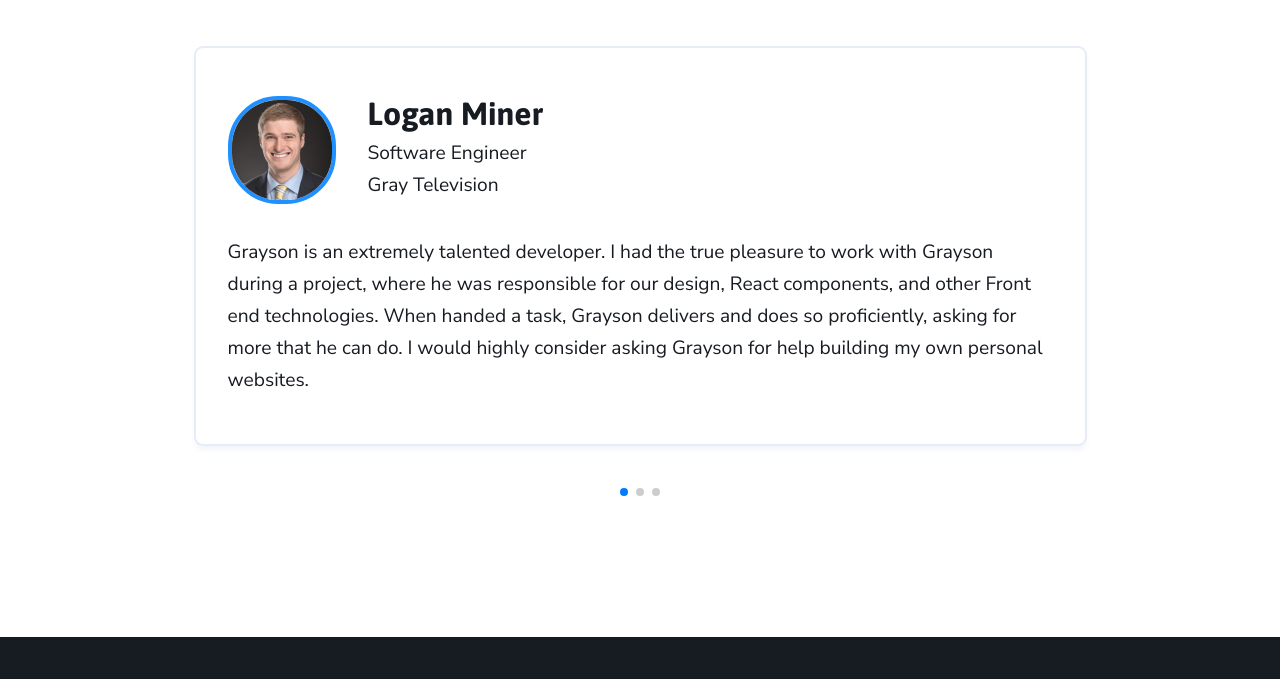
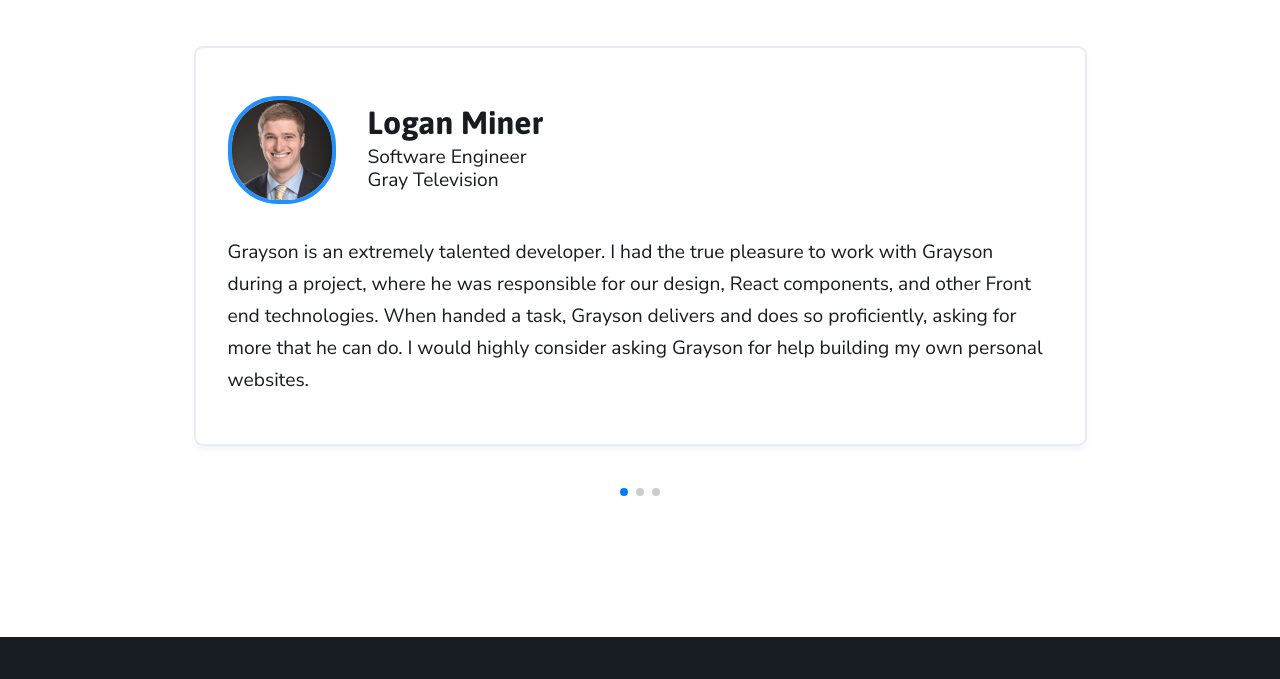
Before and after one commit to graysonlee123/dev-portfolio, a website: page index.html in a window 1280 px wide. Shown: the part 3840-4519 px from the top of the page. Drawn offline with nearby package versions, Linux system fonts and the light colour scheme.

Commit message:
fixes line height for testimonials

```diff
--- a/sass/_testimonial.sass
+++ b/sass/_testimonial.sass
@@ -39,6 +39,9 @@
       h1
         margin-bottom: 0.4rem
 
+      p
+        line-height: 1.2
+
       @include mq(small)
         text-align: left
         margin-left: 2rem
```
Also changed, not shown: css/style.css, 1 other file.
